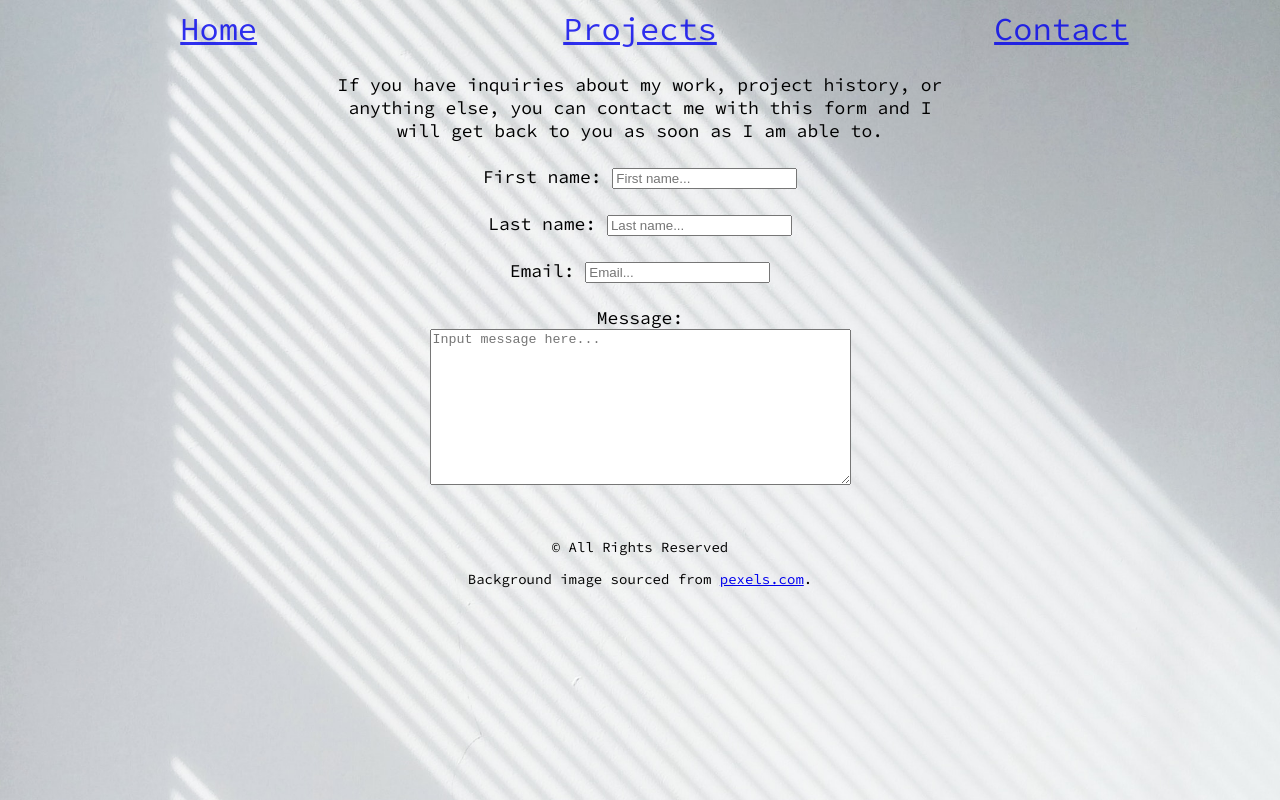
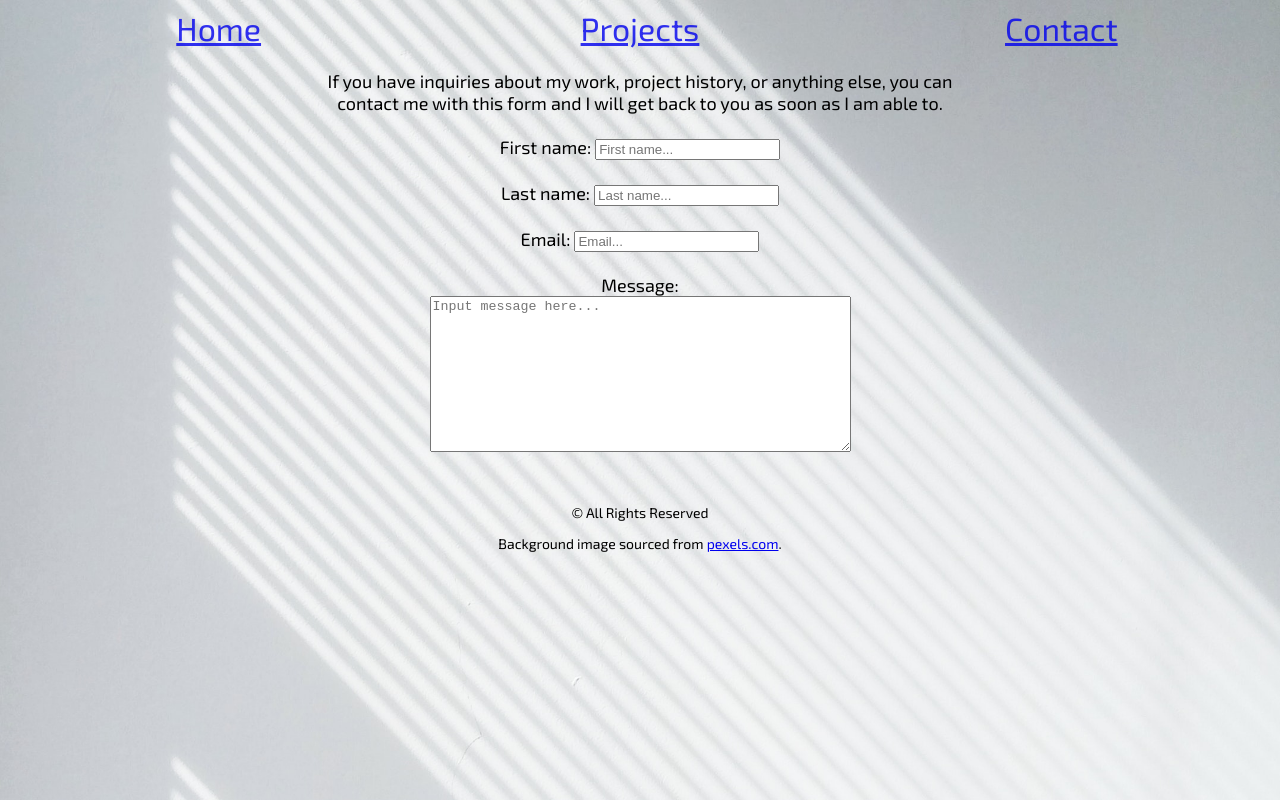
Before and after one commit to JacobRollin/JacobRollin.github.io, a plain HTML site: page contact.html in a window 1280 px wide. Drawn offline with Linux system fonts and the light colour scheme.

Commit message:
Changes font on entire website

```diff
--- a/contact.html
+++ b/contact.html
@@ -3,8 +3,8 @@
     <head>
         <link rel="stylesheet" href="style.css" type="text/css">
         <link rel="preconnect" href="https://fonts.googleapis.com">
-        <link rel="preconnect" href="https://fonts.gstatic.com" crossorigin>
-        <link href="https://fonts.googleapis.com/css2?family=Source+Code+Pro:wght@300;400;800&display=swap" rel="stylesheet">
+<link rel="preconnect" href="https://fonts.gstatic.com" crossorigin>
+<link href="https://fonts.googleapis.com/css2?family=Exo+2:wght@400;800&family=Source+Code+Pro:wght@300;400;800&display=swap" rel="stylesheet">
         <script type="text/javascript" src="script.js"></script>
     </head>
     <div class="banner">
--- a/style.css
+++ b/style.css
@@ -15,7 +15,8 @@ html {
     flex: 1 1;
     border: 1px solid transparent;
     border-radius: 6px;
-    font-family: 'Source Code Pro', 'Courier New', monospace;
+    /*font-family: 'Source Code Pro', 'Courier New', monospace;*/
+    font-family: 'Exo 2', 'Arial', sans-serif;
     text-align: center;
     text-decoration: none;
     font-size: 32px;
@@ -41,7 +42,7 @@ html {
 }
 
 .statement {
-    font-family: 'Source Code Pro', 'Courier New', monospace;
+    font-family: 'Exo 2', 'Arial', sans-serif;
     text-align: center;
     font-size: 18px;
     margin: 10px 20%;
@@ -59,7 +60,7 @@ html {
 
 .contactMessage {
     color: black;
-    font-family: 'Source Code Pro', 'Courier New', monospace;
+    font-family: 'Exo 2', 'Arial', sans-serif;
     font-size: 18px;
     text-align: center;
     margin: auto 25%;
@@ -67,20 +68,20 @@ html {
 
 .contactForm {
     color: black;
-    font-family: 'Source Code Pro', 'Courier New', monospace;
+    font-family: 'Exo 2', 'Arial', sans-serif;
     font-size: 18px;
     text-align: center;
 }
 
 .contactForm #textbox {
     color: black;
-    font-family: 'Source Code Pro', 'Courier New', monospace;
+    font-family: 'Exo 2', 'Arial', sans-serif;
     font-size: 14px;
 }
 
 footer {
     color: black;
-    font-family: 'Source Code Pro', 'Courier New', monospace;
+    font-family: 'Exo 2', 'Arial', sans-serif;
     font-size: 14px;
     text-align: center;
 }
```
Also changed, not shown: index.html (+2 -2 lines).
